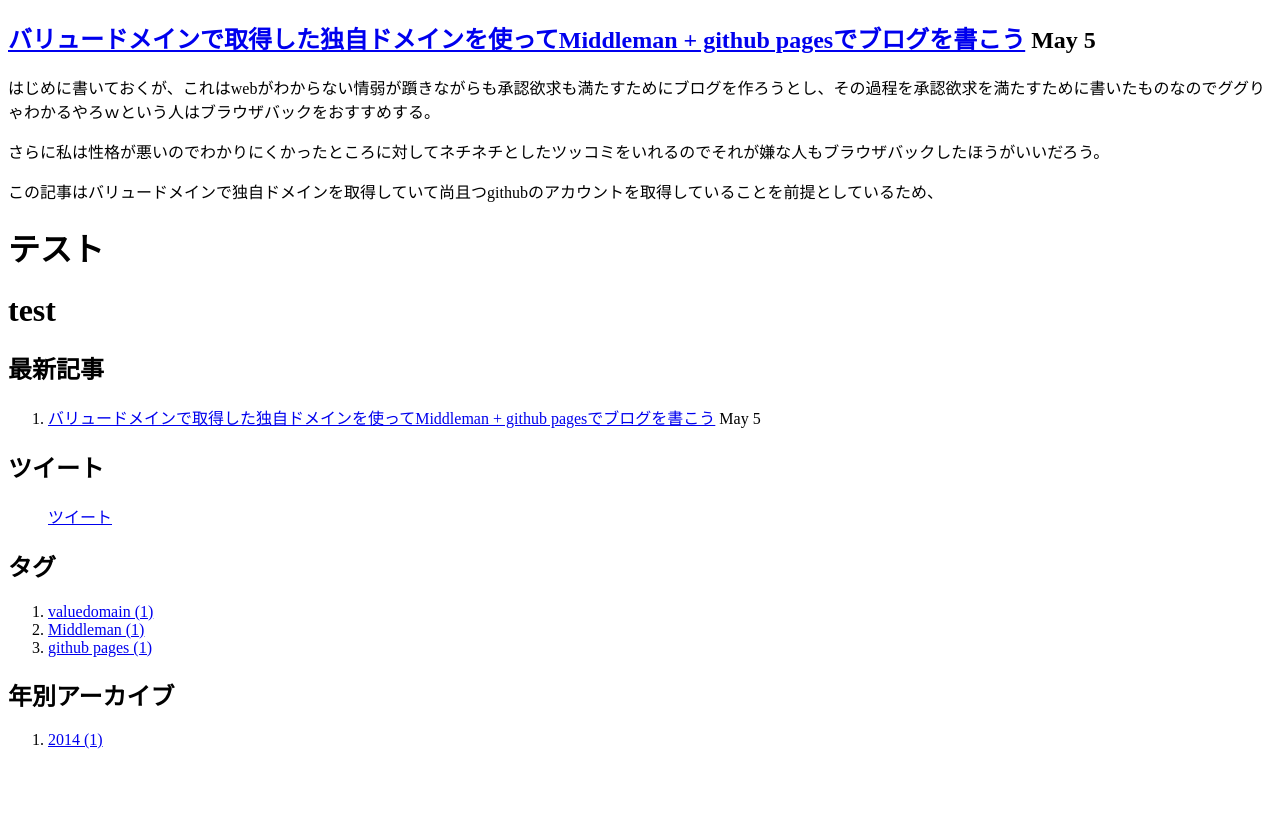
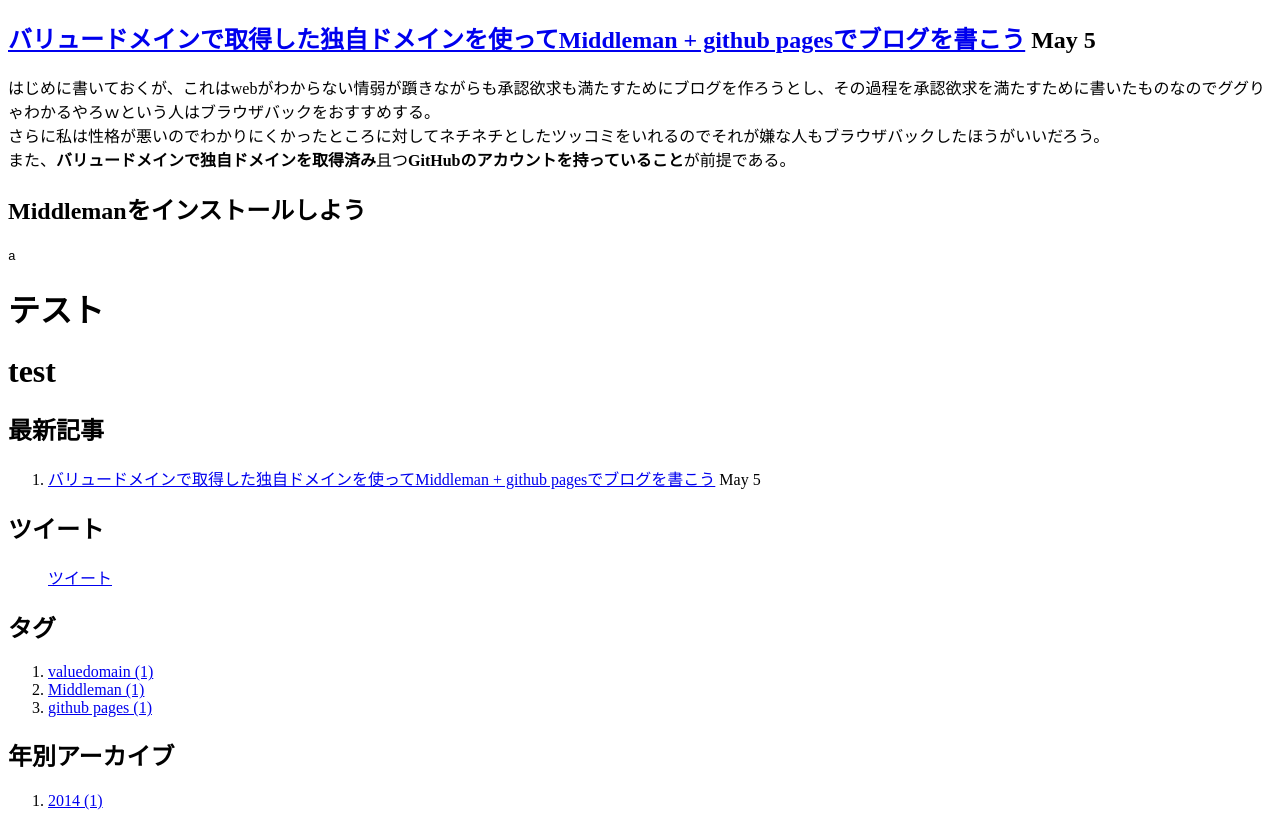
Before and after one commit to erutaso/erutaso.github.io, a plain HTML site: page index.html in a window 1280 px wide. Before the commit the page ends 800 px from the top, so only its background shows below. Drawn offline with Linux system fonts and the light colour scheme.

Commit message:
Automated commit at 2014-05-05 12:12:07 UTC by middleman-deploy 0.2.3

```diff
--- a/index.html
+++ b/index.html
@@ -14,11 +14,13 @@
   <h2><a href="/blog/2014/05/05/original-domain-obtained-on-valuedomain-middleman-github-pages/">バリュードメインで取得した独自ドメインを使ってMiddleman + github pagesでブログを書こう</a> <span>May  5</span></h2>
   <!-- use article.summary(250) if you have Nokogiri available to show just
        the first 250 characters -->
-  <p>はじめに書いておくが、これはwebがわからない情弱が躓きながらも承認欲求も満たすためにブログを作ろうとし、その過程を承認欲求を満たすために書いたものなのでググりゃわかるやろｗという人はブラウザバックをおすすめする。  </p>
+  <p>はじめに書いておくが、これはwebがわからない情弱が躓きながらも承認欲求も満たすためにブログを作ろうとし、その過程を承認欲求を満たすために書いたものなのでググりゃわかるやろｗという人はブラウザバックをおすすめする。<br>
+さらに私は性格が悪いのでわかりにくかったところに対してネチネチとしたツッコミをいれるのでそれが嫌な人もブラウザバックしたほうがいいだろう。<br>
+また、<strong>バリュードメインで独自ドメインを取得済み</strong>且つ<strong>GitHubのアカウントを持っていること</strong>が前提である。  </p>
 
-<p>さらに私は性格が悪いのでわかりにくかったところに対してネチネチとしたツッコミをいれるのでそれが嫌な人もブラウザバックしたほうがいいだろう。  </p>
+<h2>Middlemanをインストールしよう</h2>
 
-<p>この記事はバリュードメインで独自ドメインを取得していて尚且つgithubのアカウントを取得していることを前提としているため、</p>
+<p><code>a</code></p>
 
 <h1>テスト</h1>
 
```
Also changed, not shown: blog/2014/05/05/original-domain-obtained-on-valuedomain-middleman-github-pages/index.html (+5 -3 lines), feed.xml (+6 -4 lines).
